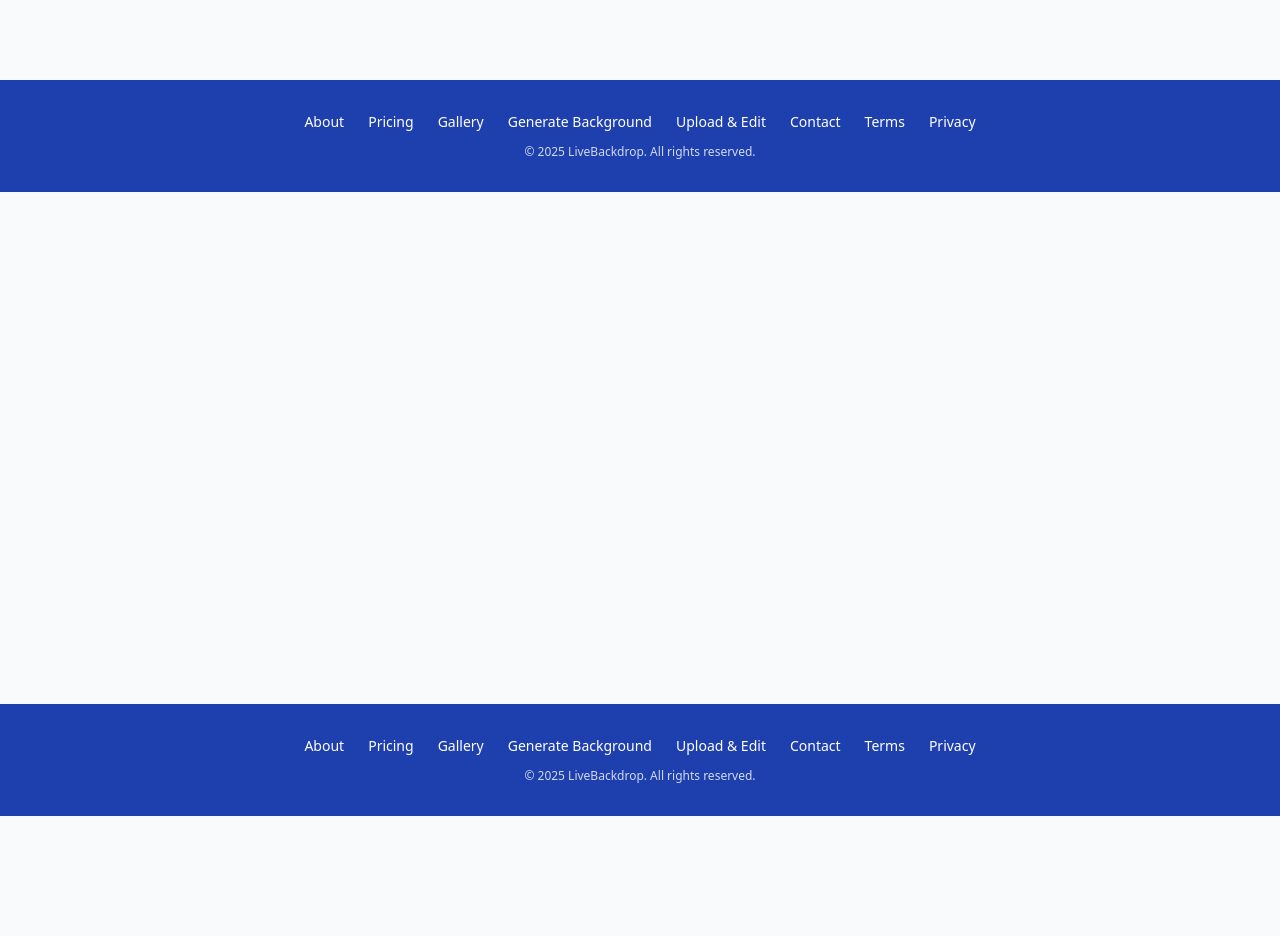
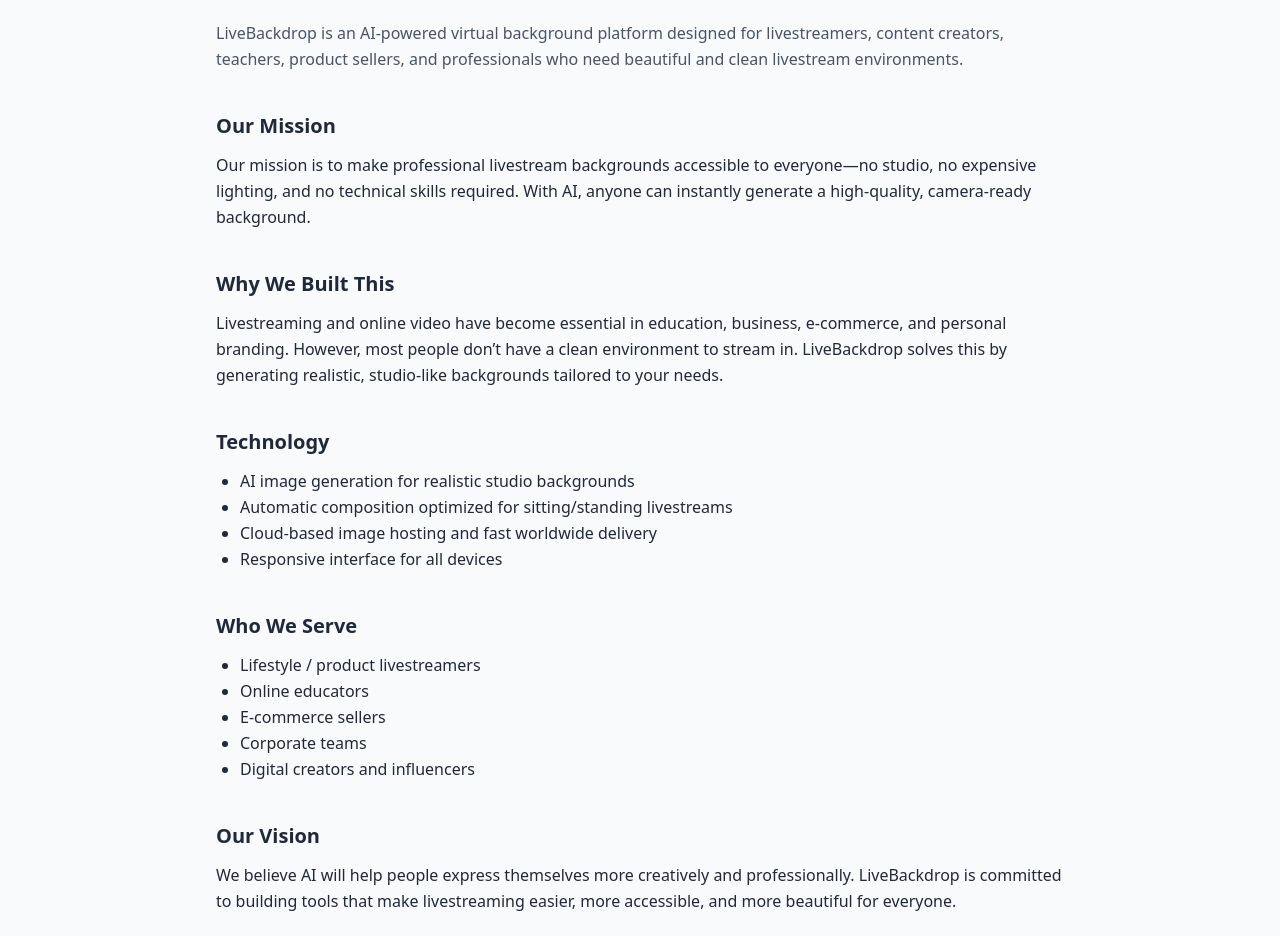
Before and after one commit to aijeep815-eng/livebackdrop, a Next.js app: page /about in a window 1280 px wide. Shown: the part 176-1112 px from the top of the page. Before the commit the page ends 992 px from the top, so only its background shows below. Built offline with nearby package versions, Linux system fonts and the light colour scheme; no server answers.

Commit message:
Add files via upload

```diff
--- a/pages/about.js
+++ b/pages/about.js
@@ -1,5 +1,70 @@
-import Nav from '../components/Nav'
-import Footer from '../components/Footer'
-export default function About(){
-  return (<div><Nav/><main className="container"><h1>About</h1><p>LiveBackdrop helps creators design AI backgrounds for live streams.</p></main><Footer/></div>)
+import Head from "next/head";
+import NavBar from "../components/NavBar";
+
+export default function About() {
+  return (
+    <>
+      <Head>
+        <title>About - LiveBackdrop</title>
+        <meta
+          name="description"
+          content="Learn about the mission, technology, and team behind LiveBackdrop."
+        />
+      </Head>
+
+      <NavBar />
+
+      <main className="max-w-4xl mx-auto px-6 py-14 text-slate-800 leading-relaxed">
+        <h1 className="text-3xl font-bold mb-6">About LiveBackdrop</h1>
+
+        <p className="text-slate-600 mb-6">
+          LiveBackdrop is an AI-powered virtual background platform designed for
+          livestreamers, content creators, teachers, product sellers, and
+          professionals who need beautiful and clean livestream environments.
+        </p>
+
+        <h2 className="text-xl font-semibold mt-10 mb-3">Our Mission</h2>
+        <p className="mb-6">
+          Our mission is to make professional livestream backgrounds accessible
+          to everyone—no studio, no expensive lighting, and no technical skills
+          required. With AI, anyone can instantly generate a high-quality,
+          camera-ready background.
+        </p>
+
+        <h2 className="text-xl font-semibold mt-10 mb-3">Why We Built This</h2>
+        <p className="mb-6">
+          Livestreaming and online video have become essential in education,
+          business, e-commerce, and personal branding. However, most people
+          don’t have a clean environment to stream in. LiveBackdrop solves this
+          by generating realistic, studio-like backgrounds tailored to your
+          needs.
+        </p>
+
+        <h2 className="text-xl font-semibold mt-10 mb-3">Technology</h2>
+        <ul className="list-disc ml-6 mb-6">
+          <li>AI image generation for realistic studio backgrounds</li>
+          <li>Automatic composition optimized for sitting/standing livestreams</li>
+          <li>Cloud-based image hosting and fast worldwide delivery</li>
+          <li>Responsive interface for all devices</li>
+        </ul>
+
+        <h2 className="text-xl font-semibold mt-10 mb-3">Who We Serve</h2>
+        <ul className="list-disc ml-6 mb-6">
+          <li>Lifestyle / product livestreamers</li>
+          <li>Online educators</li>
+          <li>E-commerce sellers</li>
+          <li>Corporate teams</li>
+          <li>Digital creators and influencers</li>
+        </ul>
+
+        <h2 className="text-xl font-semibold mt-10 mb-3">Our Vision</h2>
+        <p>
+          We believe AI will help people express themselves more creatively and
+          professionally. LiveBackdrop is committed to building tools that make
+          livestreaming easier, more accessible, and more beautiful for
+          everyone.
+        </p>
+      </main>
+    </>
+  );
 }
--- /dev/null
+++ b/pages/contact.js
@@ -0,0 +1,62 @@
+import Head from "next/head";
+import NavBar from "../components/NavBar";
+
+export default function Contact() {
+  return (
+    <>
+      <Head>
+        <title>Contact - LiveBackdrop</title>
+        <meta
+          name="description"
+          content="Get in touch with the LiveBackdrop team."
+        />
+      </Head>
+
+      <NavBar />
+
+      <main className="max-w-xl mx-auto px-6 py-14 text-slate-800 leading-relaxed">
+        <h1 className="text-3xl font-bold mb-6">Contact Us</h1>
+
+        <p className="mb-6 text-slate-600">
+          Have questions, feedback, or need help? We’d love to hear from you.
+          Fill out the form below or contact us directly.
+        </p>
+
+        <form
+          onSubmit={(e) => e.preventDefault()}
+          className="bg-white rounded-xl shadow p-6 border border-slate-200"
+        >
+          <label className="block mb-4">
+            <span className="text-sm font-medium text-slate-700">Your Email</span>
+            <input
+              type="email"
+              className="w-full mt-1 px-3 py-2 border rounded-lg focus:ring focus:ring-blue-200"
+              required
+            />
+          </label>
+
+          <label className="block mb-4">
+            <span className="text-sm font-medium text-slate-700">Message</span>
+            <textarea
+              rows="4"
+              className="w-full mt-1 px-3 py-2 border rounded-lg focus:ring focus:ring-blue-200"
+              required
+            ></textarea>
+          </label>
+
+          <button
+            type="submit"
+            className="w-full bg-blue-600 text-white py-2 rounded-lg hover:bg-blue-700 transition"
+          >
+            Send Message
+          </button>
+        </form>
+
+        <div className="mt-10 text-sm text-slate-600">
+          <p>Email: support@livebackdrop.com</p>
+          <p className="mt-1">Business Hours: Mon–Fri · 9:00–18:00 (PST)</p>
+        </div>
+      </main>
+    </>
+  );
+}
```
